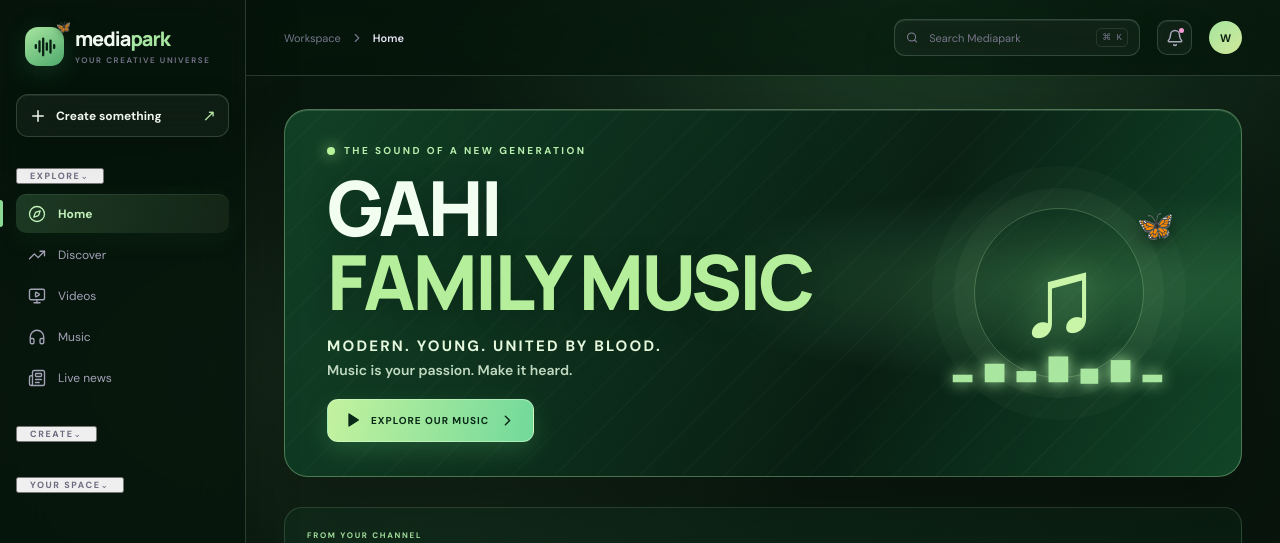
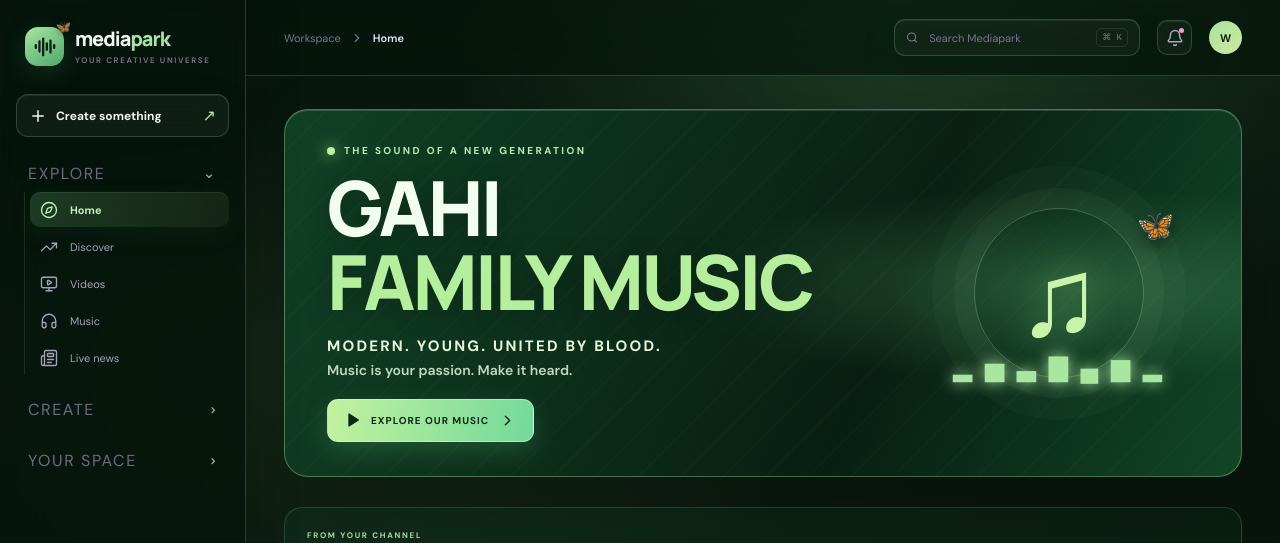
Before and after one commit to mugabowilson62/mediapark, a React (Vite) app: page / in a window 1280 px wide. Shown: the top 543 px of the page. Built offline with nearby package versions, Linux system fonts and the light colour scheme.

Commit message:
Style compact nested navigation

```diff
--- a/src/index.css
+++ b/src/index.css
@@ -441,3 +441,13 @@ body{
 .youtube-card-caption a{display:inline-flex;align-items:center;gap:3px;flex-shrink:0;color:#a9e5a0;font-size:9px;font-weight:700}
 .youtube-note{margin:12px 0 0;color:#9bb5a0;font-size:9px;line-height:1.6}
 @media(max-width:600px){.youtube-section{padding:15px}.youtube-grid{grid-template-columns:1fr;gap:12px}.youtube-section .section-heading{align-items:flex-start}.youtube-card-caption{padding:11px}.youtube-card-caption b{font-size:10px}}
+
+
+/* Compact nested sidebar navigation */
+.nav-group-toggle{width:100%;display:flex;align-items:center;justify-content:space-between;border:0;background:transparent;cursor:pointer;text-align:left;font:inherit}
+.nav-group-toggle:hover{color:#c8eac3}
+.nav-chevron{font-size:15px;line-height:1;color:#91b995;transform:rotate(-90deg);transition:transform .18s}
+.nav-chevron.expanded{transform:rotate(0deg)}
+.nav-subitems{padding-left:5px;border-left:1px solid rgba(166,230,161,.12);margin-left:8px}
+.nav-subitems .nav-item{height:35px;font-size:11px;padding-left:10px}
+.nav-subitems .nav-item.active:before{left:-6px}
```
